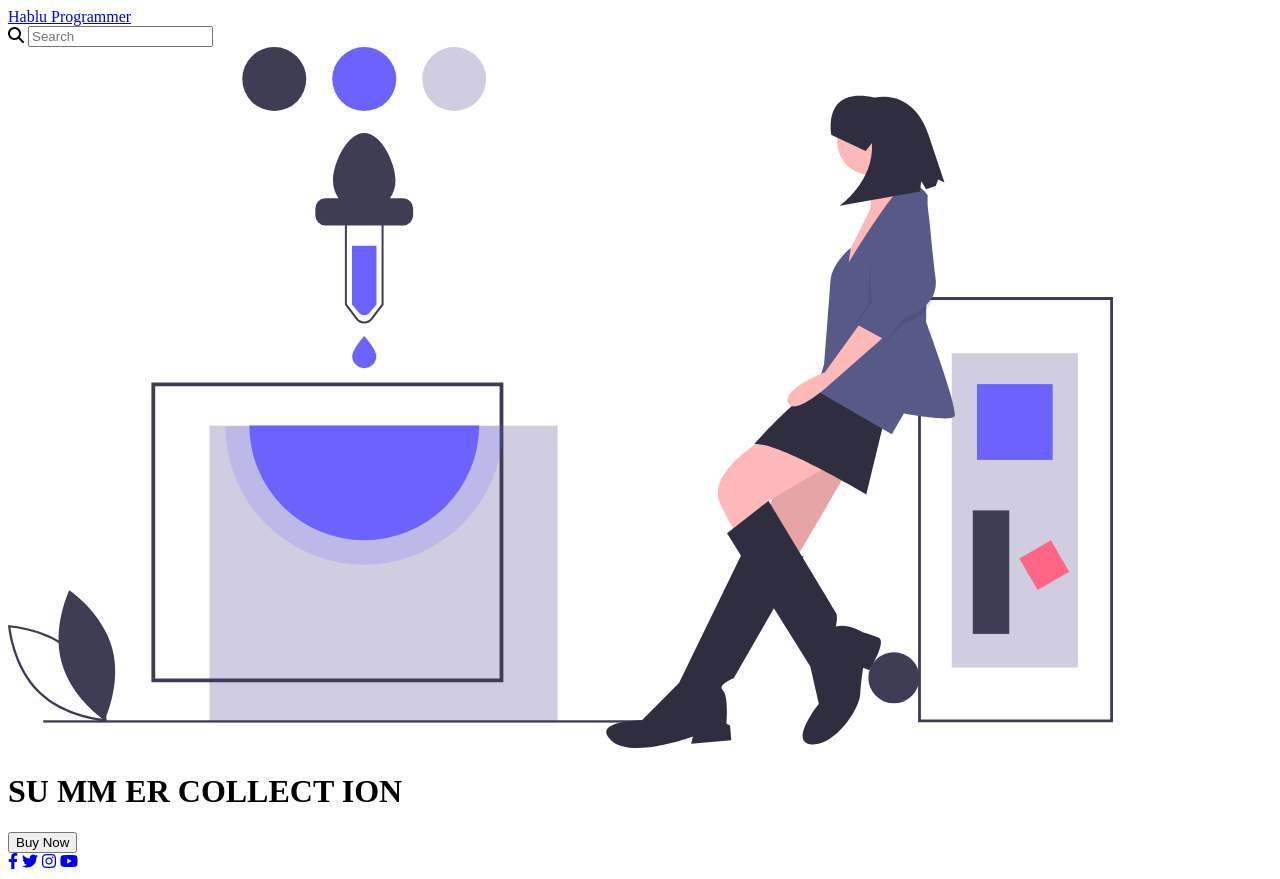
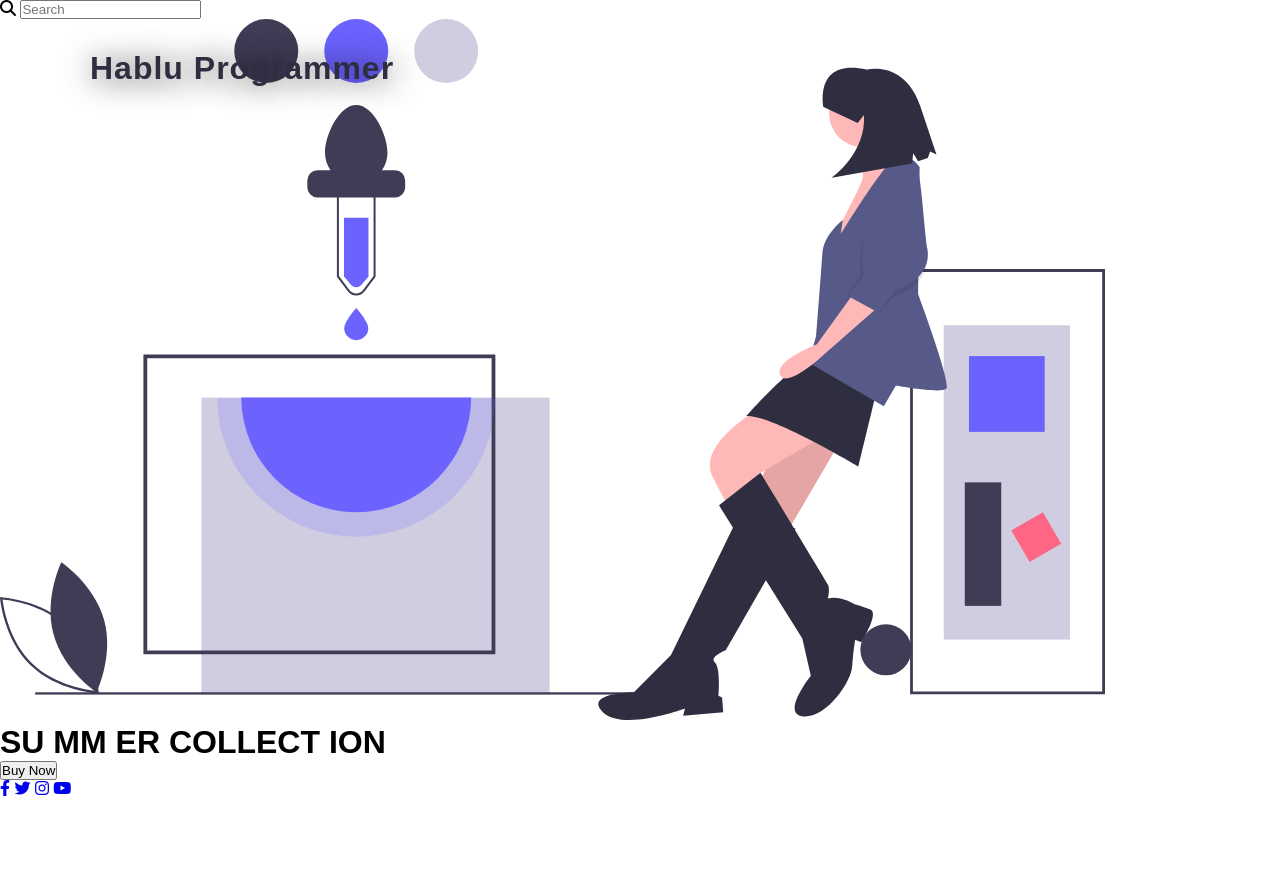
Before and after one commit to Ariful78/E-Commerce-site, a plain HTML site: page index.html in a window 1280 px wide. After the commit the page ends 800 px from the top, so only its background shows below. Drawn offline with Linux system fonts and the light colour scheme.

Commit message:
first css

```diff
--- a/index.html
+++ b/index.html
@@ -7,6 +7,7 @@
     <link rel="shortcut icon" href="img/undraw_add_color_19gv.svg" type="image/x-icon">
     <title>E-Commerce Site</title>
     <link rel="stylesheet" href="https://cdnjs.cloudflare.com/ajax/libs/font-awesome/6.3.0/css/all.min.css" integrity="sha512-SzlrxWUlpfuzQ+pcUCosxcglQRNAq/DZjVsC0lE40xsADsfeQoEypE+enwcOiGjk/bSuGGKHEyjSoQ1zVisanQ==" crossorigin="anonymous" referrerpolicy="no-referrer" />
+    <link rel="stylesheet" href="style.css">
 </head>
 <body>
     <div class="container">
--- a/style.css
+++ b/style.css
@@ -0,0 +1,22 @@
+*{
+    margin: 0;
+    padding: 0;
+    font-family: Arial, Helvetica, sans-serif;
+}
+.container{
+    width: 100%;
+    height: 100vh;
+}
+.logo{
+    position: absolute;
+    left: 90px;
+    top: 50px;
+}
+.logo a{
+    text-decoration: none;
+    text-shadow: 2px 2px 30px rgba(0, 0, 0, 0.8);
+    color: #2f2e41;
+    font-weight: bold;
+    font-size: 2rem;
+    letter-spacing: 1px;
+}
```
